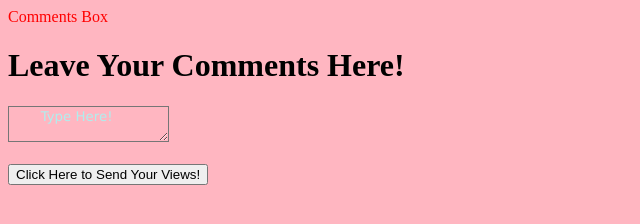
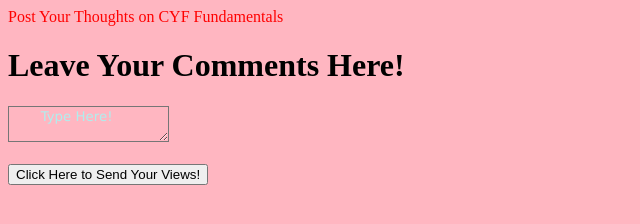
Before and after one commit to GryRgrs/CYF3, a plain HTML site: page index.html in a window 1280 px wide. Shown: the whole page, without its empty margins (0-640 px from the left). Drawn offline with Linux system fonts and the light colour scheme.

Commit message:
Update index.html

```diff
--- a/index.html
+++ b/index.html
@@ -4,7 +4,7 @@
         <link rel="stylesheet" href="index.css">
         <title>CYF3</title>
    </head>
-    <header class="header">Comments Box</header>
+    <header class="header">Post Your Thoughts on CYF Fundamentals</header>
     <body class="body">
 
     <h1>Leave Your Comments Here!</h1>
```
